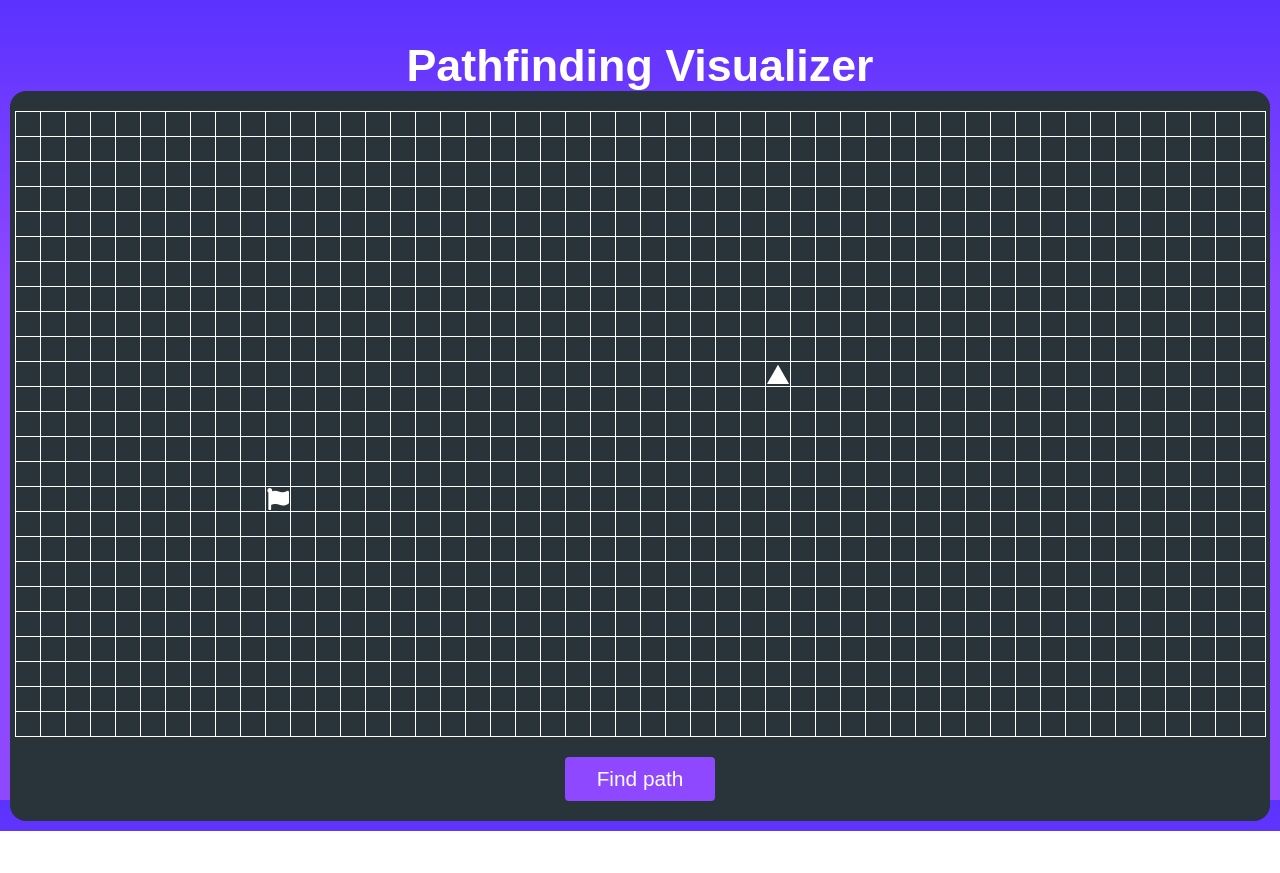
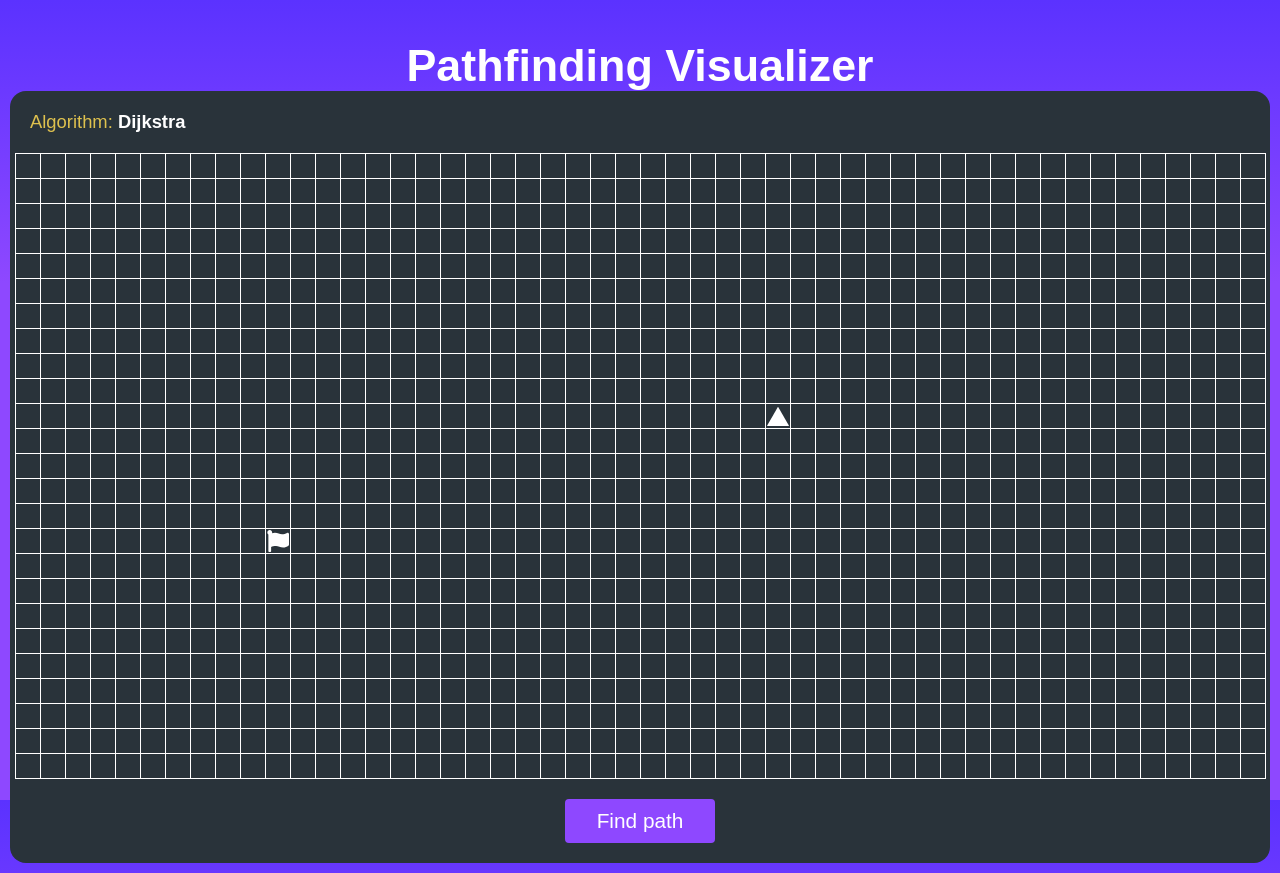
Before and after one commit to CinatitBR/amazing-pathfinding-visualizer, a React (Create React App) app: page / in a window 1280 px wide. Before the commit the page ends 831 px from the top, so only its background shows below. Built offline with nearby package versions, Linux system fonts and the light colour scheme; a web font is replaced by a local one.

Commit message:
Add algorithm name

```diff
--- a/src/App.style.ts
+++ b/src/App.style.ts
@@ -25,6 +25,18 @@ export const ContentWrapper = styled.main`
   justify-content: center;
   align-items: center;
   gap: 20px;
+
+  p {
+    font-size: 1.15rem;
+    color: var(--white);
+    font-weight: bold;
+    margin-right: auto;
+  }
+
+  p span {
+    color: var(--yellow);
+    font-weight: normal;
+  }
 `;
 
 export const Title = styled.h1`
--- a/src/App.tsx
+++ b/src/App.tsx
@@ -235,6 +235,8 @@ function App() {
       <Title>Pathfinding Visualizer</Title>
 
       <ContentWrapper>
+        <p><span>Algorithm:</span> Dijkstra</p>
+
         <Board algoStatus={algoStatus}>
           <tbody>
             {grid.map((row, index) =>
```
